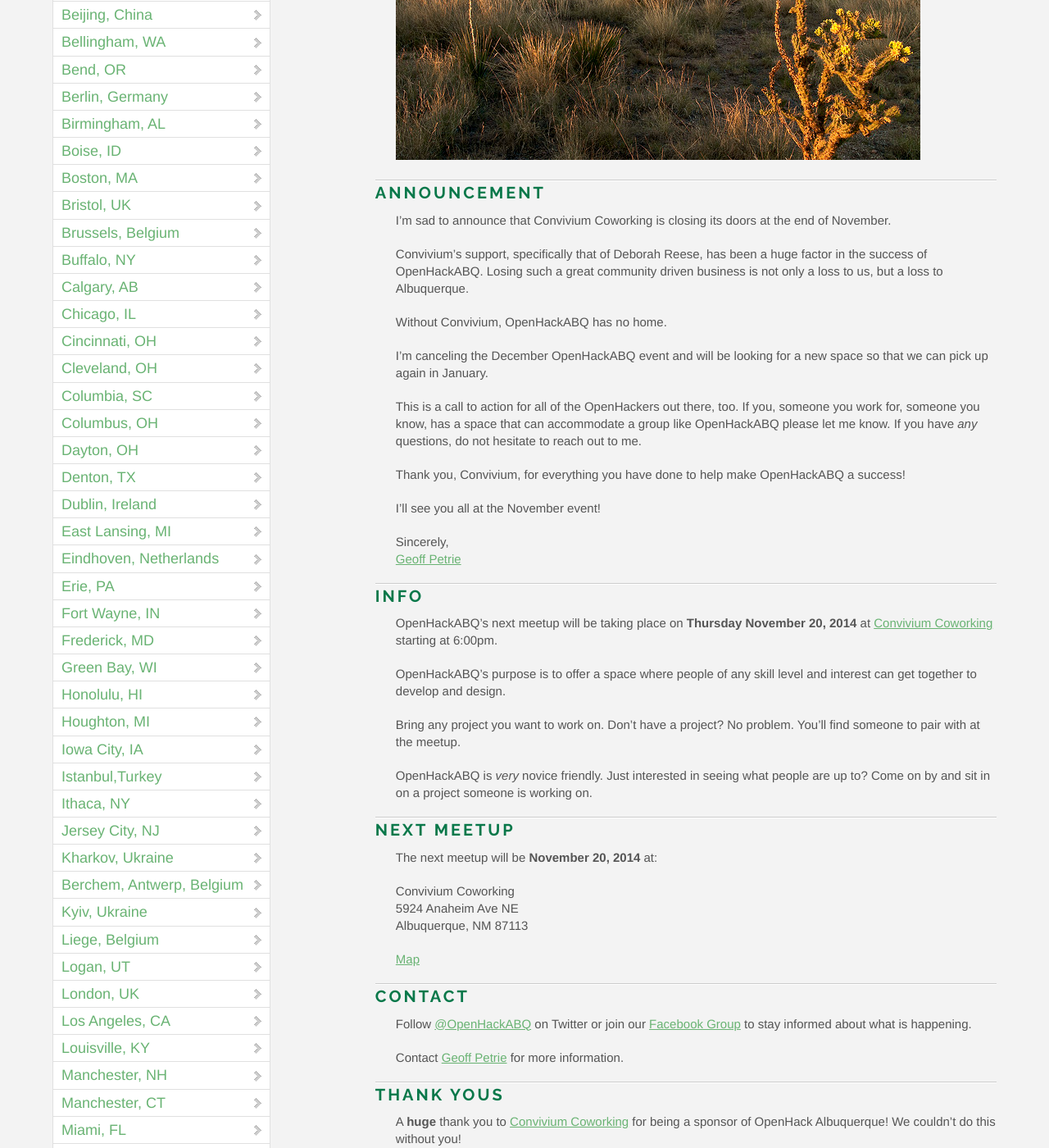
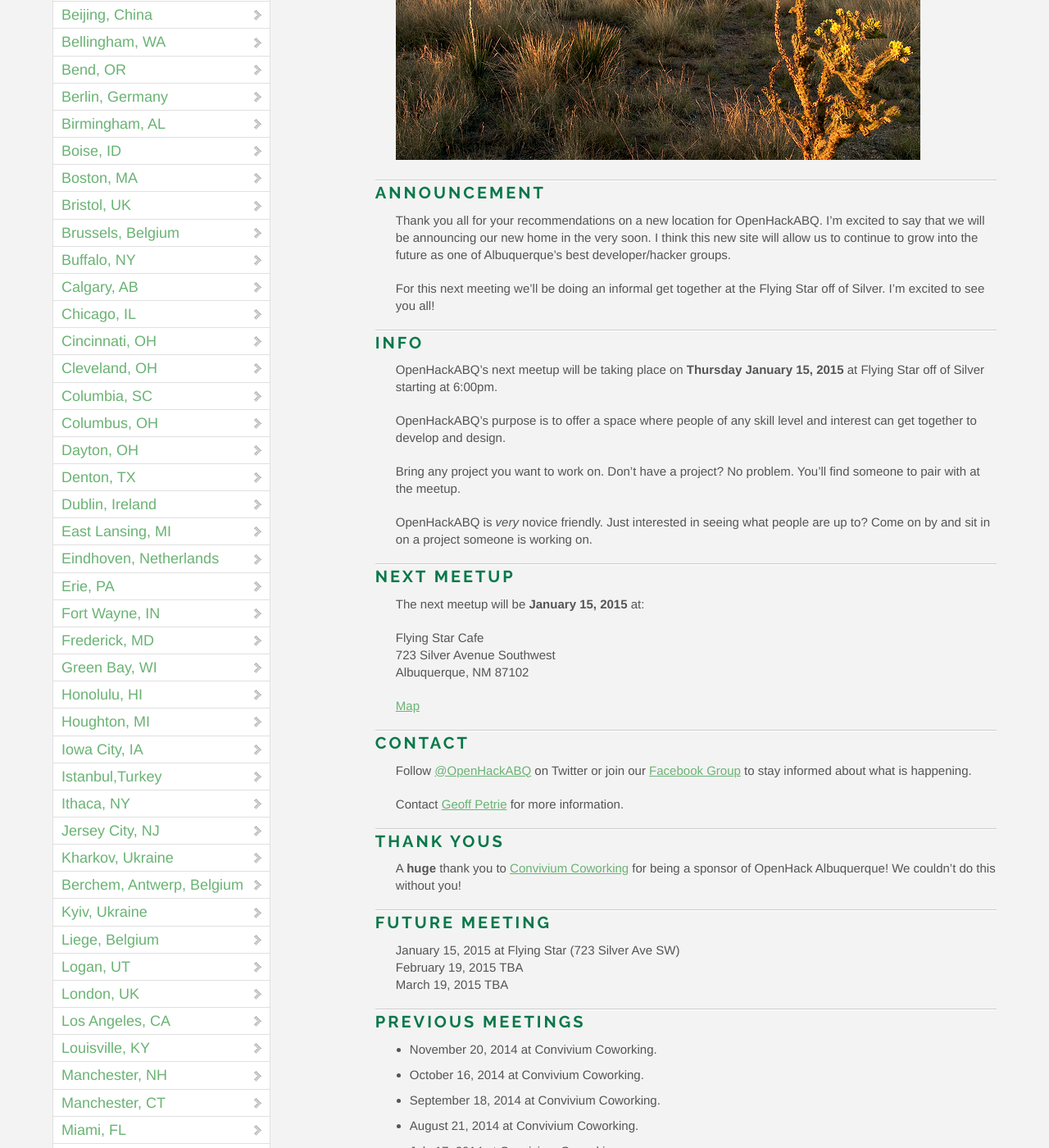
Before and after one commit to OpenHack/openhack.github.com, a Jekyll site: the page built from albuquerque/index.markdown, in a window 1280 px wide and 1400 px high, scrolled down 446 px. Shown: the whole window at 82% size. Built offline with Jekyll 4.4.1, drawn with Linux system fonts in a browser that asks for light colours; nearby versions of some CDN libraries; comment, search, counter and statistics services are not loaded; some of the changed text lies outside the part shown.

Commit message:
Update Albuquerque Date
Adding OpenHackABQ January date.

```diff
--- a/albuquerque/index.markdown
+++ b/albuquerque/index.markdown
@@ -9,54 +9,29 @@
 
 ### Announcement
 
-I'm sad to announce that Convivium Coworking is closing its doors at the end of
-November.
+Thank you all for your recommendations on a new location for OpenHackABQ. I'm excited to say that we will be announcing our new home in the very soon. I think this new site will allow us to continue to grow into the future as one of Albuquerque's best developer/hacker groups.
 
-Convivium's support, specifically that of Deborah Reese, has been a huge factor
-in the success of OpenHackABQ. Losing such a great community driven business
-is not only a loss to us, but a loss to Albuquerque.
-
-Without Convivium, OpenHackABQ has no home.
-
-I'm canceling the December OpenHackABQ event and will be looking for a new
-space so that we can pick up again in January.
-
-This is a call to action for all of the OpenHackers out there, too. If you,
-someone you work for, someone you know, has a space that can accommodate a
-group like OpenHackABQ please let me know. If you have _any_ questions, do
-not hesitate to reach out to me.
-
-Thank you, Convivium, for everything you have done to help make OpenHackABQ a
-success!
-
-I'll see you all at the November event!
-
-Sincerely,
-[Geoff Petrie](mailto:g.petrie+openhack@gmail.com)
+For this next meeting we'll be doing an informal get together at the Flying Star off of Silver. I'm excited to see you all!
 
 ### Info
 
-OpenHackABQ's next meetup will be taking place on **Thursday November 20, 2014** at
-[Convivium Coworking](http://www.conviviumcoworking.com/) starting at 6:00pm.
+OpenHackABQ's next meetup will be taking place on **Thursday January 15, 2015** at Flying Star off of Silver starting at 6:00pm.
 
-OpenHackABQ's purpose is to offer a space where people of any skill level
-and interest can get together to develop and design.
+OpenHackABQ's purpose is to offer a space where people of any skill level and interest can get together to develop and design.
 
-Bring any project you want to work on. Don't have a project? No problem.
-You'll find someone to pair with at the meetup.
+Bring any project you want to work on. Don't have a project? No problem.  You'll find someone to pair with at the meetup.
 
-OpenHackABQ is _very_ novice friendly. Just interested in seeing what people
-are up to? Come on by and sit in on a project someone is working on.
+OpenHackABQ is _very_ novice friendly. Just interested in seeing what people are up to? Come on by and sit in on a project someone is working on.
 
 ### Next meetup
 
-The next meetup will be **November 20, 2014** at:
+The next meetup will be **January 15, 2015** at:
 
-Convivium Coworking
-5924 Anaheim Ave NE
-Albuquerque, NM 87113
+Flying Star Cafe
+723 Silver Avenue Southwest
+Albuquerque, NM 87102
 
-[Map](http://goo.gl/maps/5y7xs)
+[Map](https://goo.gl/maps/sfzi6)
 
 ### Contact
 
@@ -74,13 +49,14 @@
 
 ### Future Meeting
 
-November 20, 2014 at Convivium Coworking
-December 18, 2014 CANCELLED
-January 15, 2015 at TBD
+January 15, 2015 at Flying Star (723 Silver Ave SW)
+February 19, 2015 TBA
+March 19, 2015 TBA
 
 ### Previous Meetings
 
-* October 16, 2014 at Convivium Coworking
+* November 20, 2014 at Convivium Coworking.
+* October 16, 2014 at Convivium Coworking.
 * September 18, 2014 at Convivium Coworking.
 * August 21, 2014 at Convivium Coworking.
 * July 17, 2014 at Convivium Coworking.
```
